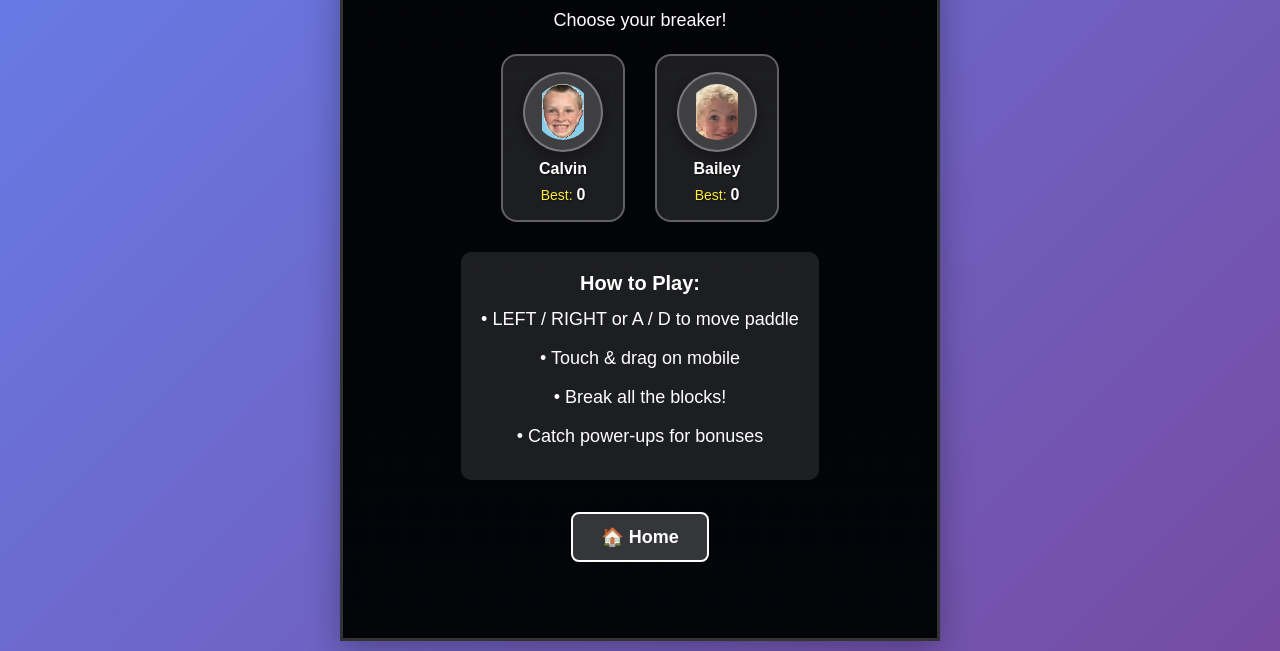
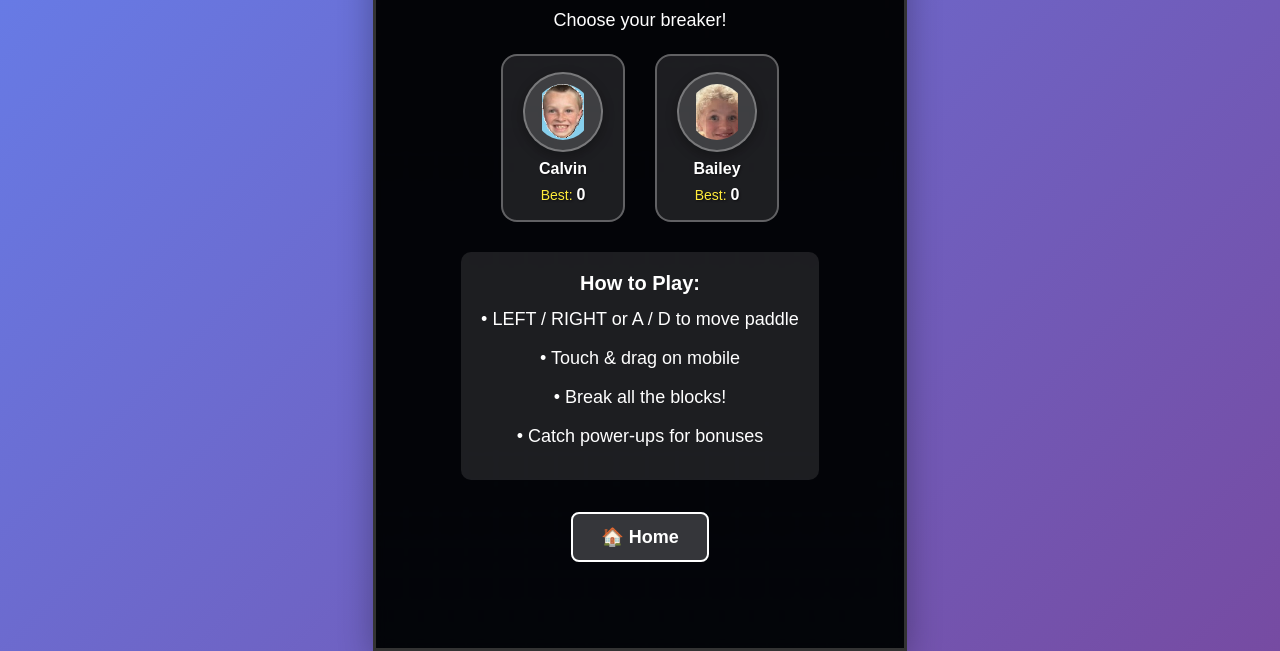
Before and after one commit to DanMeiser/DanMeiser.github.io, a website: page CannonBall/index.html in a window 1280 px wide. Shown: the part 149-800 px from the top of the page. Drawn offline with Linux system fonts and the light colour scheme; no server answers.

Commit message:
fix using Sonnet AI

```diff
--- a/CannonBall/style.css
+++ b/CannonBall/style.css
@@ -1,20 +1,10 @@
 /* Cannon Ball - local overrides (shared styles come from ../css/style.css) */
 
-/* Override body so tall container isn't clipped */
-body {
-    overflow: auto;
-    align-items: flex-start;
-    padding: 10px 0;
-}
-
-/* Match the same container dimensions as Flappy Family (#gameContainer) */
 #gameWrapper {
     position: relative;
-    width: 100%;
-    max-width: 600px;
-    height: calc(100vh - 20px);
-    max-height: 900px;
-    overflow: hidden;
+    /* width is capped so that height (1.5x width) never exceeds the viewport */
+    width: min(600px, 66.667vh);
+    aspect-ratio: 1 / 1.5;
     background: #1a1a2e;
     border: 3px solid #333;
     box-shadow: 0 8px 32px rgba(0, 0, 0, 0.3);
```
